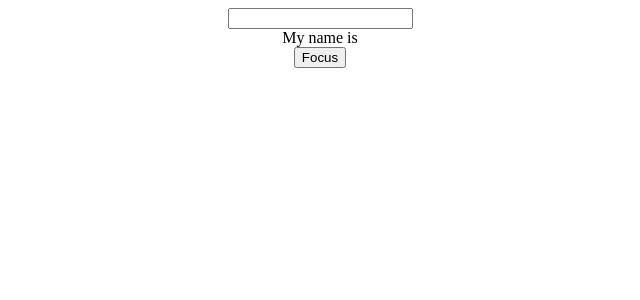
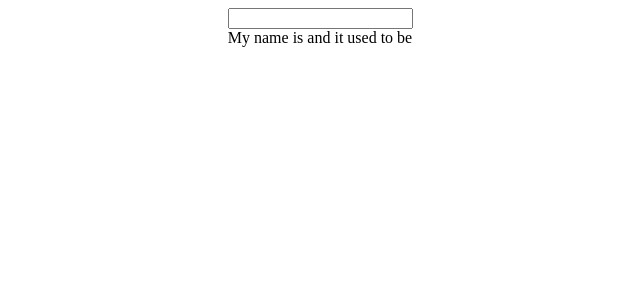
Before and after one commit to elidvenega/react-hooks, a React (Create React App) app: page / in a window 1280 px wide. Shown: the top 300 px of the page, without its empty margins (320-960 px from the left). Built offline with nearby package versions, Linux system fonts and the light colour scheme.

Commit message:
Worked with React hooks

```diff
--- a/src/components/RefTutorial.js
+++ b/src/components/RefTutorial.js
@@ -1,23 +1,36 @@
-import React, { useState, useEffect, useRef} from "react";
+import React, { useState, useEffect, useRef } from "react";
 
 function RefTutorial() {
   const [name, setName] = useState("");
-//   const renderCount = useRef(0);
+  //   const renderCount = useRef(0);
 
-//   useEffect(() => {
-//       renderCount.current = renderCount.current + 1
-//   })
-   const inputRef = useRef();
+  //   useEffect(() => {
+  //       renderCount.current = renderCount.current + 1
+  //   })
+  //    const inputRef = useRef();
 
-   function focus() {
-       inputRef.current.focus()
-   }
+  //    function focus() {
+  //        inputRef.current.focus()
+  //    }
+
+  // previous value of use state
+  const prevName = useRef("");
+
+  useEffect(() => {
+    prevName.current = name;
+  }, [name]);
   return (
     <>
-      <input ref={inputRef} value={name} onChange={(e) => setName(e.target.value)} />
-      <div>My name is {name}</div>
+      <input
+        // ref={inputRef}
+        value={name}
+        onChange={(e) => setName(e.target.value)}
+      />
+      <div>
+        My name is {name} and it used to be {prevName.current}
+      </div>
       {/* <div>I rendered {renderCount.current} times</div> */}
-      <button onClick={focus}>Focus</button>
+      {/* <button onClick={focus}>Focus</button> */}
     </>
   );
 }
```
Also changed, not shown: src/App.js (+10 -5 lines), src/components/Props.js (added, +11 -0 lines).
